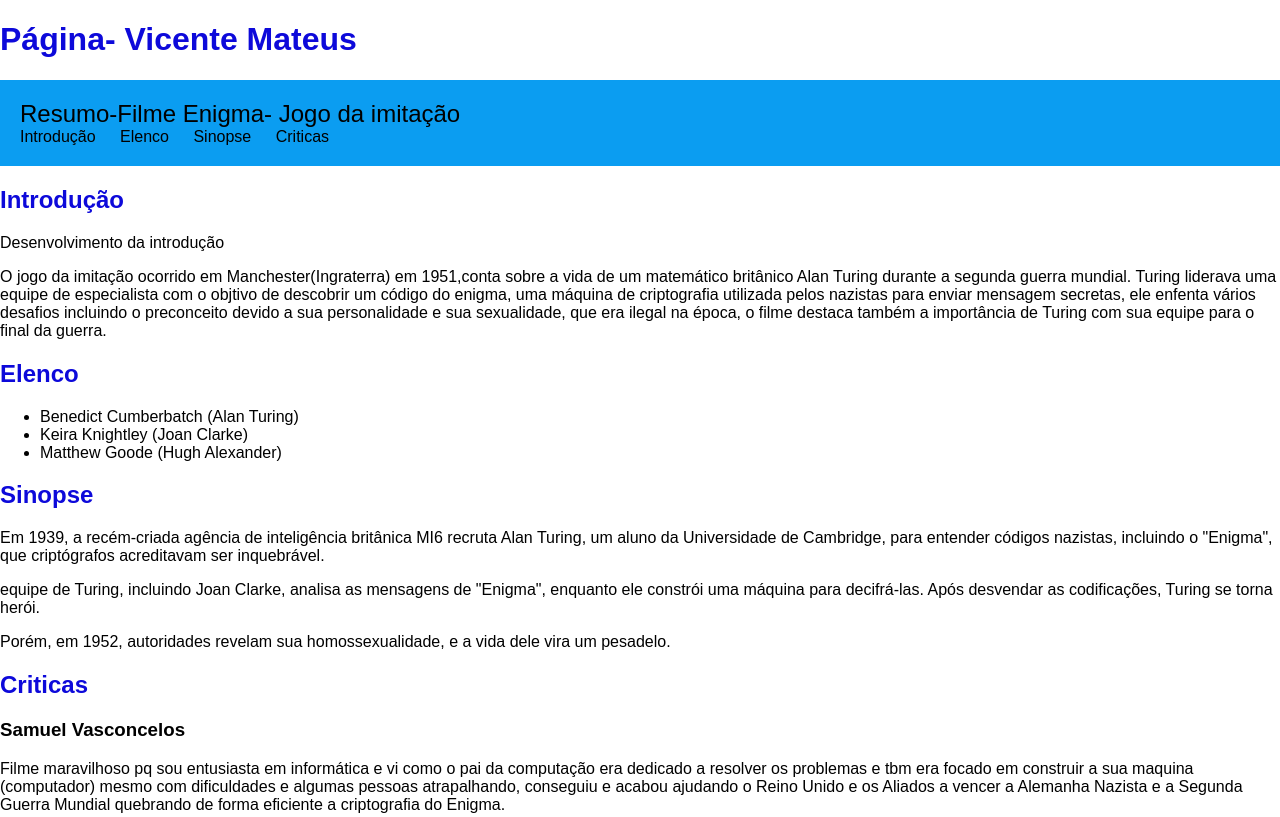
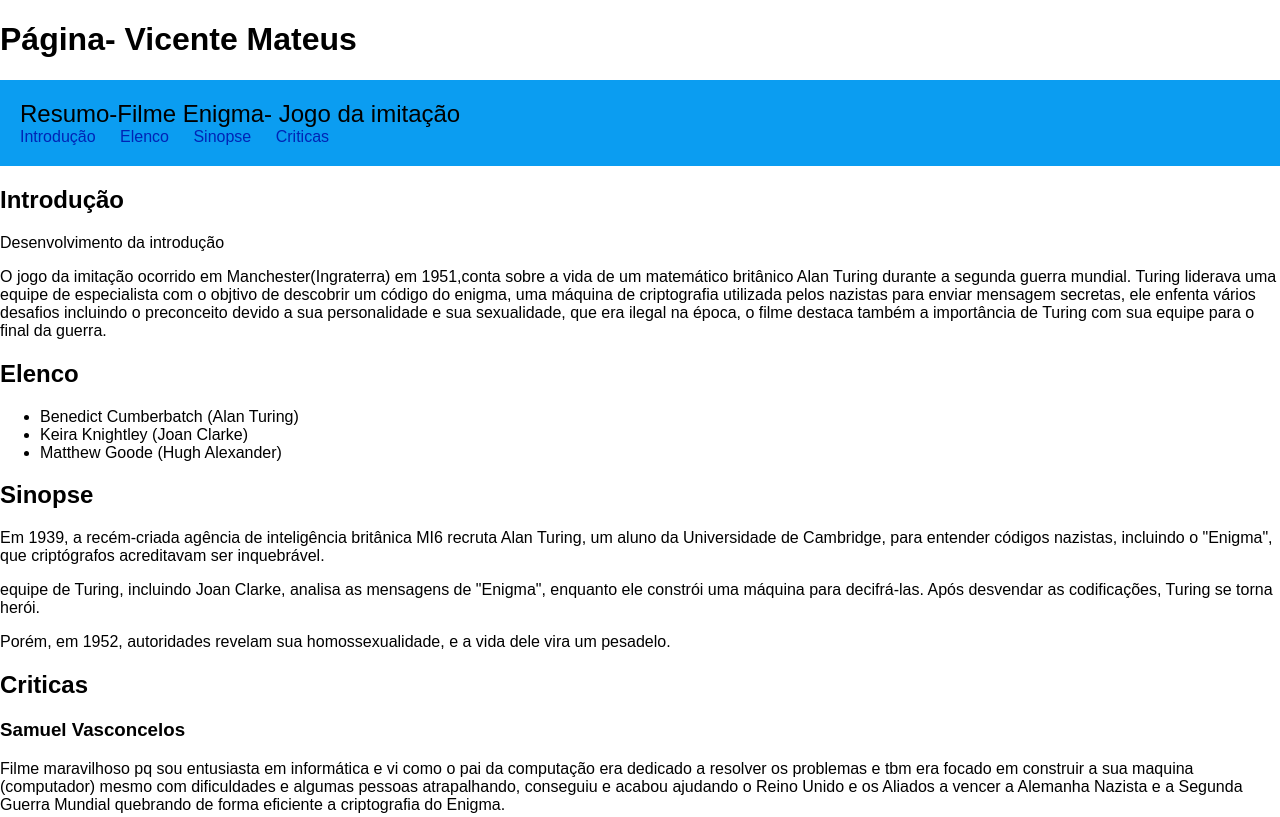
Before and after one commit to codigoazul/Enigma-3AEdith, a plain HTML site: page index.html in a window 1280 px wide. Shown: the top 817 px of the page. Drawn offline with Linux system fonts and the light colour scheme.

Commit message:
parte 20

```diff
--- a/style.css
+++ b/style.css
@@ -36,13 +36,13 @@ header {
 }
 
 .navbar-menu li a {
-    color: #000000;
+    color: #0024b5;
     text-decoration: none;
 }
 
 /* Estilos para os títulos */
 h1, h2 {
-    color: #0d09da;
+    color: #000000;
 }
 
 /* Estilos para o rodapé */
```
